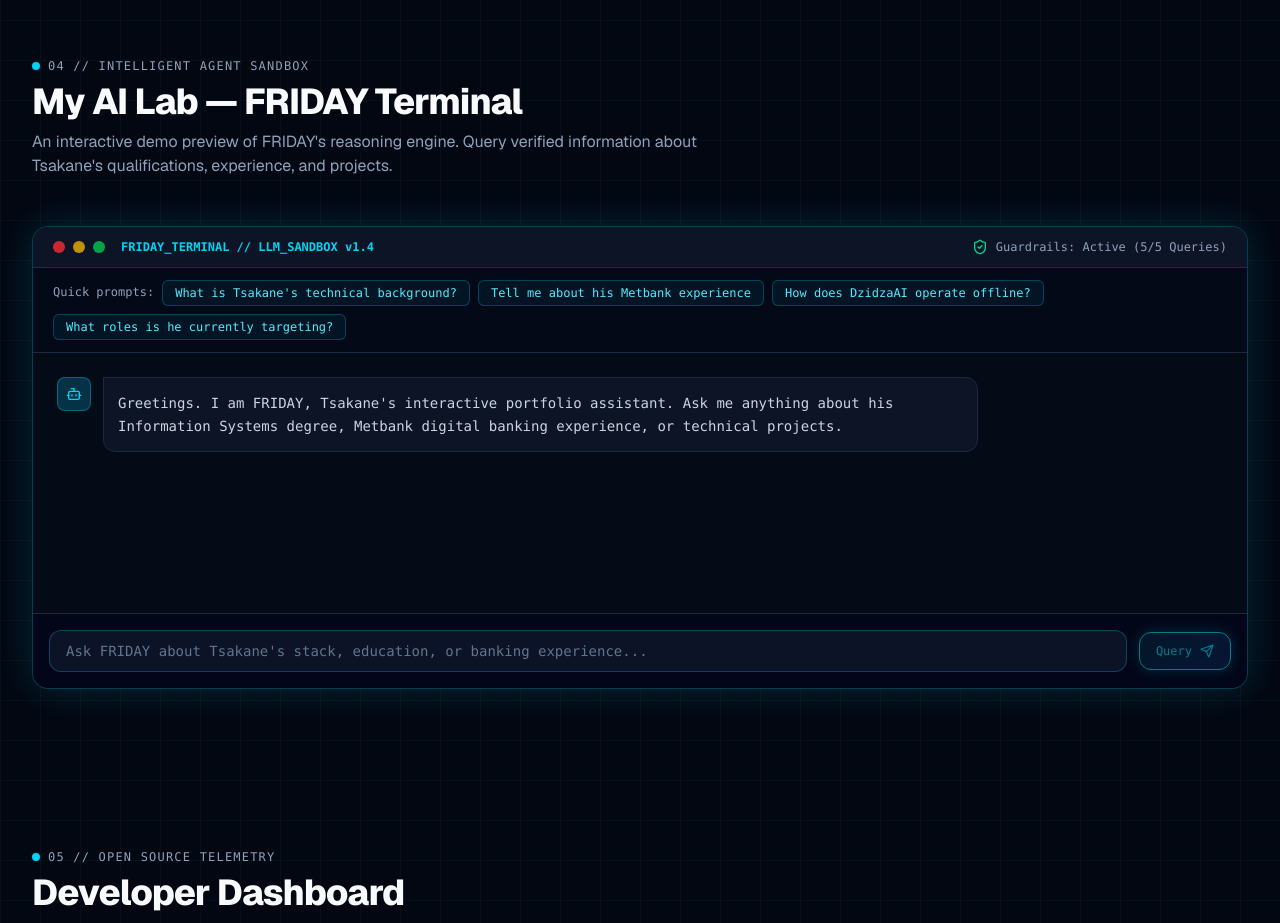
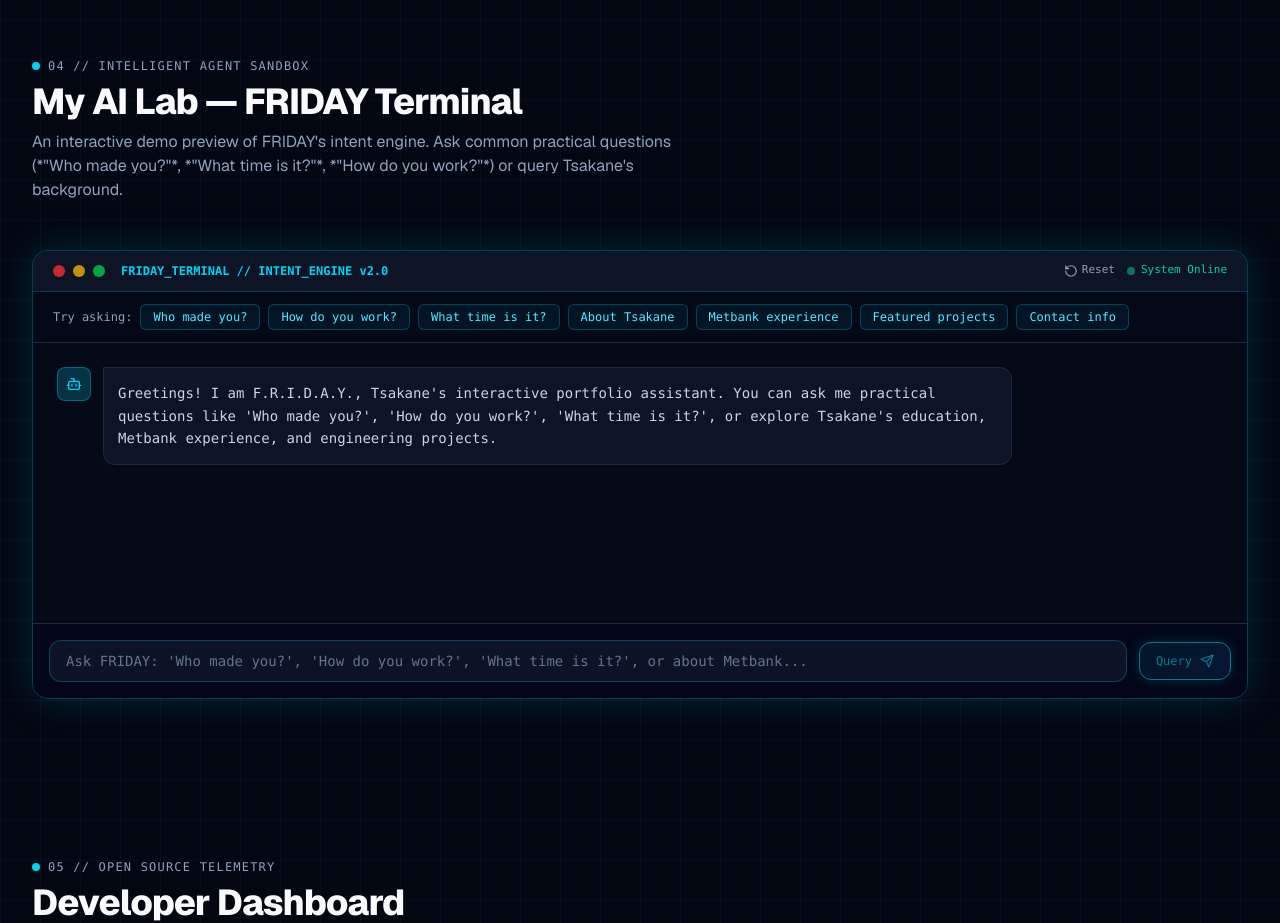
Before and after one commit to Signas-58/portfolio, a Next.js app: page / in a window 1280 px wide. Shown: the part 3740-4663 px from the top of the page. Built offline with nearby package versions, Linux system fonts and the light colour scheme; no server answers.

Commit message:
feat: enhance FRIDAY terminal with natural greetings, dynamic time/date, creator info, and practical FAQ responses

```diff
--- a/src/components/AILab.tsx
+++ b/src/components/AILab.tsx
@@ -9,8 +9,9 @@ import {
   Bot,
   User,
   ShieldCheck,
-  RefreshCw,
-  Cpu
+  RotateCcw,
+  Clock,
+  HelpCircle
 } from 'lucide-react';
 
 interface ChatMessage {
@@ -22,73 +23,271 @@ export default function AILab() {
   const { isRecruiterMode } = useTheme();
 
   const [input, setInput] = useState('');
+  const initialGreeting =
+    "Greetings! I am F.R.I.D.A.Y., Tsakane's interactive portfolio assistant. You can ask me practical questions like 'Who made you?', 'How do you work?', 'What time is it?', or explore Tsakane's education, Metbank experience, and engineering projects.";
+
   const [messages, setMessages] = useState<ChatMessage[]>([
     {
       sender: 'ai',
-      text: "Greetings. I am FRIDAY, Tsakane's interactive portfolio assistant. Ask me anything about his Information Systems degree, Metbank digital banking experience, or technical projects.",
+      text: initialGreeting,
     },
   ]);
   const [isTyping, setIsTyping] = useState(false);
-  const [queriesLeft, setQueriesLeft] = useState(5);
 
   const promptChips = [
-    "What is Tsakane's technical background?",
-    "Tell me about his Metbank experience",
-    "How does DzidzaAI operate offline?",
-    "What roles is he currently targeting?",
+    'Who made you?',
+    'How do you work?',
+    'What time is it?',
+    'About Tsakane',
+    'Metbank experience',
+    'Featured projects',
+    'Contact info',
   ];
 
-  const knowledgeBase: Record<string, string> = {
-    background:
-      "Tsakane holds a BCom Honours in Information Systems from Midlands State University (MSU). His core competencies include IT systems support, SQL data analytics, network troubleshooting, and AI automation.",
-    metbank:
-      "At Metbank, Tsakane worked within Digital Banking & Merchant Services. He supported digital banking channels, point-of-sale (POS) merchant terminals, monitored Kubernetes-managed services, and assisted with incident diagnostics.",
-    dzidza:
-      "DzidzaAI is an offline-first learning platform tailored for primary learners in low-connectivity areas across Zimbabwe. It caches content locally using SQLite/IndexedDB and provides multilingual guidance in English, Shona, and Ndebele.",
-    roles:
-      "Tsakane is actively seeking opportunities as an ICT Graduate Trainee, Systems Support Engineer, Data/BI Analyst, Junior Cybersecurity Analyst, or AI Integration Engineer.",
-    aegis:
-      "aegisBTC is Tsakane's quantitative crypto trading automation system built in Python and MetaTrader 5 (MT5), focusing on automated execution, arbitrage, and strict drawdown risk control.",
-    contact:
-      "You can reach Tsakane directly at tsakane.1578@gmail.com, connect on LinkedIn at https://www.linkedin.com/in/tsakane-sithole-b39276197, or message on Telegram @Mxtaker.",
+  // Practical Answer Resolver
+  const resolveAnswer = (rawInput: string): string => {
+    const clean = rawInput
+      .toLowerCase()
+      .replace(/[?!.,;]/g, '')
+      .trim();
+
+    // 1. Greetings
+    if (
+      clean === 'hi' ||
+      clean === 'hello' ||
+      clean === 'hey' ||
+      clean === 'hi there' ||
+      clean === 'hey there' ||
+      clean === 'hola' ||
+      clean === 'yo' ||
+      clean === 'sup' ||
+      clean.startsWith('good morning') ||
+      clean.startsWith('good afternoon') ||
+      clean.startsWith('good evening') ||
+      clean === 'how are you' ||
+      clean === 'how are u'
+    ) {
+      return "Hello! I am F.R.I.D.A.Y., Tsakane's assistant. Ready to help you explore his Information Systems degree, Metbank banking background, or technical projects like aegisBTC and DzidzaAI. What would you like to know?";
+    }
+
+    // 2. Who/What are you
+    if (
+      clean.includes('who are you') ||
+      clean.includes('what are you') ||
+      clean.includes('who are u') ||
+      clean.includes('what are u') ||
+      clean.includes('who is friday') ||
+      clean.includes('what is friday')
+    ) {
+      return "I am F.R.I.D.A.Y. (Female Replacement Intelligent Digital Assistant Youth), inspired by Tony Stark's autonomous AI interface. Within TSakaneOS, I serve as Tsakane's interactive portfolio navigator, knowledge assistant, and system terminal.";
+    }
+
+    // 3. Who made you / Creator
+    if (
+      clean.includes('who made you') ||
+      clean.includes('who created you') ||
+      clean.includes('who built you') ||
+      clean.includes('who coded you') ||
+      clean.includes('who is your creator') ||
+      clean.includes('who programmed you') ||
+      clean.includes('who owns you')
+    ) {
+      return "I was designed, programmed, and engineered by Tsakane Sithole as part of his research into autonomous voice assistants, speech synthesis, and intelligent automation systems.";
+    }
+
+    // 4. How do you work / How were you made
+    if (
+      clean.includes('how do you work') ||
+      clean.includes('how does it work') ||
+      clean.includes('how were you made') ||
+      clean.includes('how where you made') ||
+      clean.includes('how were u made') ||
+      clean.includes('how are you built') ||
+      clean.includes('how was friday built') ||
+      clean.includes('how are you made')
+    ) {
+      return "The full FRIDAY engine is engineered in Python 3.11 with a modular pipeline:\n1. Audio Capture with Voice Activity Detection (VAD)\n2. Local Speech-to-Text via Whisper\n3. Intent Routing & LLM Reasoning Engine\n4. System Automation Tools (OS commands, scripts, API execution)\n5. Voice Output Synthesis (TTS).\nThis web terminal is a lightweight browser-based simulation demonstrating my intent parsing engine in real time!";
+    }
+
+    // 5. Time & Date
+    if (
+      clean.includes('time') ||
+      clean.includes('what time') ||
+      clean.includes('date') ||
+      clean.includes('what date') ||
+      clean.includes('today') ||
+      clean.includes('what day')
+    ) {
+      const now = new Date();
+      const timeStr = now.toLocaleTimeString([], {
+        hour: '2-digit',
+        minute: '2-digit',
+        second: '2-digit',
+      });
+      const dateStr = now.toLocaleDateString([], {
+        weekday: 'long',
+        year: 'numeric',
+        month: 'long',
+        day: 'numeric',
+      });
+      return `The current local system time is ${timeStr} on ${dateStr}. System telemetry in Harare, Zimbabwe (CAT / UTC+2) is nominal.`;
+    }
+
+    // 6. About Tsakane / About me / Who is Tsakane
+    if (
+      clean.includes('about me') ||
+      clean.includes('about tsakane') ||
+      clean.includes('who is tsakane') ||
+      clean.includes('tell me about tsakane') ||
+      clean.includes('who is he') ||
+      clean.includes('bio') ||
+      clean.includes('background')
+    ) {
+      return "Tsakane Sithole is an Information Systems Honours graduate from Midlands State University (MSU) with enterprise banking experience at Metbank. He specializes in building intelligent systems, voice assistants (FRIDAY), algorithmic crypto trading (aegisBTC), and offline-first educational tools (DzidzaAI).";
+    }
+
+    // 7. Education / Degree / University
+    if (
+      clean.includes('education') ||
+      clean.includes('degree') ||
+      clean.includes('university') ||
+      clean.includes('msu') ||
+      clean.includes('midlands state university') ||
+      clean.includes('honours') ||
+      clean.includes('coursework') ||
+      clean.includes('qualifications')
+    ) {
+      return "Tsakane graduated with a Bachelor of Commerce Honours in Information Systems from Midlands State University (MSU). His core academic domains included Database Systems, Systems Analysis & Design, Information Security & Risk Management, Business Intelligence, and Software Project Management.";
+    }
+
+    // 8. Metbank / Professional Experience
+    if (
+      clean.includes('metbank') ||
+      clean.includes('banking') ||
+      clean.includes('bank') ||
+      clean.includes('work') ||
+      clean.includes('job') ||
+      clean.includes('experience') ||
+      clean.includes('pos') ||
+      clean.includes('merchant') ||
+      clean.includes('kubernetes')
+    ) {
+      return "At Metbank, Tsakane worked within Digital Banking & Merchant Services. His responsibilities included supporting digital channels, POS merchant terminal diagnostics, monitoring Kubernetes-managed services, and ensuring transactional service continuity.";
+    }
+
+    // 9. Projects / What has he built
+    if (
+      clean.includes('project') ||
+      clean.includes('what did he build') ||
+      clean.includes('what has he built') ||
+      clean.includes('portfolio') ||
+      clean.includes('systems')
+    ) {
+      return "Tsakane's featured projects include:\n• FRIDAY: Voice-Activated AI Assistant (Python)\n• aegisBTC: Algorithmic & Crypto Trading Automation (Python & MT5)\n• DzidzaAI: Offline-First Multilingual Primary Learning Platform for Zimbabwe\n• Campus Safety Alert System: Real-Time Incident Reporting (MSU)\n• Banking Operations Analytics Dashboard: Synthetic POS & transaction throughput telemetry.";
+    }
+
+    // 10. aegisBTC / Trading
+    if (
+      clean.includes('aegis') ||
+      clean.includes('trading') ||
+      clean.includes('crypto') ||
+      clean.includes('arbitrage') ||
+      clean.includes('mt5') ||
+      clean.includes('bitcoin') ||
+      clean.includes('btc')
+    ) {
+      return "aegisBTC is Tsakane's quantitative algorithmic trading framework built with Python and MetaTrader 5 (MT5). It automates market order execution, crypto arbitrage, trailing stop-losses, and historical strategy backtesting.";
+    }
+
+    // 11. DzidzaAI
+    if (
+      clean.includes('dzidza') ||
+      clean.includes('offline') ||
+      clean.includes('school') ||
+      clean.includes('primary') ||
+      clean.includes('learning')
+    ) {
+      return "DzidzaAI is an offline-first learning platform tailored for primary learners in low-connectivity areas across Zimbabwe. It caches content locally using SQLite/IndexedDB and provides multilingual guidance in English, Shona, and Ndebele.";
+    }
+
+    // 12. Skills / Tech stack
+    if (
+      clean.includes('skill') ||
+      clean.includes('stack') ||
+      clean.includes('technologies') ||
+      clean.includes('language') ||
+      clean.includes('python') ||
+      clean.includes('sql') ||
+      clean.includes('tools')
+    ) {
+      return "Tsakane's core technical stack includes:\n• Languages: Python, SQL, JavaScript, TypeScript, HTML5/CSS3, Bash\n• Databases: PostgreSQL, MySQL, SQLite, MongoDB\n• Infrastructure: Linux Administration, Kubernetes monitoring, Docker, Git/GitHub\n• Applied Focus: AI Integration, Financial IT Operations, and Data Analytics.";
+    }
+
+    // 13. Contact / Hiring / Email
+    if (
+      clean.includes('contact') ||
+      clean.includes('email') ||
+      clean.includes('reach') ||
+      clean.includes('hire') ||
+      clean.includes('linkedin') ||
+      clean.includes('telegram') ||
+      clean.includes('message')
+    ) {
+      return "You can reach Tsakane directly through:\n• Email: tsakane.1578@gmail.com\n• LinkedIn: linkedin.com/in/tsakane-sithole-b39276197\n• Telegram: @Mxtaker (t.me/Mxtaker)\n• Portfolio: tsakanesithole.co.zw";
+    }
+
+    // 14. Target Roles
+    if (
+      clean.includes('role') ||
+      clean.includes('career') ||
+      clean.includes('target') ||
+      clean.includes('looking for') ||
+      clean.includes('hire')
+    ) {
+      return "Tsakane is actively seeking opportunities as an ICT Graduate Trainee, Systems Support Engineer, Data & BI Analyst, Junior Cybersecurity Analyst, or AI Integration Engineer.";
+    }
+
+    // 15. Help / Commands
+    if (
+      clean.includes('help') ||
+      clean.includes('command') ||
+      clean.includes('menu') ||
+      clean.includes('what can i ask')
+    ) {
+      return "Here are some questions you can ask me:\n• 'Who made you?' or 'How do you work?'\n• 'What time is it?' or 'What is the date?'\n• 'Who is Tsakane?' or 'What is his education?'\n• 'Tell me about his Metbank experience'\n• 'What projects has he built?'\n• 'Tell me about FRIDAY or aegisBTC'\n• 'How can I contact him?'";
+    }
+
+    // Default intelligent fallback
+    return `Regarding "${rawInput}": Tsakane Sithole is an Information Systems honours graduate with digital banking operations experience at Metbank. He specializes in building practical software, AI automation, and secure enterprise IT systems. Try asking 'Who made you?', 'How do you work?', or type 'help' for suggested commands!`;
   };
 
   const handleSend = (questionText?: string) => {
     const textToSend = questionText || input;
-    if (!textToSend.trim() || queriesLeft <= 0 || isTyping) return;
+    if (!textToSend.trim() || isTyping) return;
+
+    // Reset command
+    if (textToSend.trim().toLowerCase() === 'clear' || textToSend.trim().toLowerCase() === 'reset') {
+      setMessages([{ sender: 'ai', text: initialGreeting }]);
+      setInput('');
+      return;
+    }
 
     const userMsg: ChatMessage = { sender: 'user', text: textToSend };
     setMessages((prev) => [...prev, userMsg]);
     setInput('');
     setIsTyping(true);
-    setQueriesLeft((prev) => Math.max(0, prev - 1));
 
-    // Simulate response
+    // Realistic response delay
     setTimeout(() => {
-      const lower = textToSend.toLowerCase();
-      let reply =
-        "Tsakane Sithole is an Information Systems honours graduate with digital banking operations experience at Metbank. He specializes in building practical software, AI automation, and secure enterprise IT systems.";
-
-      if (lower.includes('background') || lower.includes('degree') || lower.includes('university') || lower.includes('msu')) {
-        reply = knowledgeBase.background;
-      } else if (lower.includes('metbank') || lower.includes('banking') || lower.includes('bank') || lower.includes('work')) {
-        reply = knowledgeBase.metbank;
-      } else if (lower.includes('dzidza') || lower.includes('offline') || lower.includes('school')) {
-        reply = knowledgeBase.dzidza;
-      } else if (lower.includes('role') || lower.includes('job') || lower.includes('career') || lower.includes('hire') || lower.includes('target')) {
-        reply = knowledgeBase.roles;
-      } else if (lower.includes('aegis') || lower.includes('trading') || lower.includes('crypto')) {
-        reply = knowledgeBase.aegis;
-      } else if (lower.includes('contact') || lower.includes('email') || lower.includes('reach') || lower.includes('linkedin') || lower.includes('telegram')) {
-        reply = knowledgeBase.contact;
-      } else if (lower.includes('friday') || lower.includes('voice')) {
-        reply =
-          "FRIDAY is Tsakane's voice-activated personal assistant built in Python. It integrates speech recognition, system tool calling, and local LLM pipelines for hands-free workflow automation.";
-      }
-
+      const reply = resolveAnswer(textToSend);
       setMessages((prev) => [...prev, { sender: 'ai', text: reply }]);
       setIsTyping(false);
-    }, 700);
+    }, 450);
+  };
+
+  const handleReset = () => {
+    setMessages([{ sender: 'ai', text: initialGreeting }]);
+    setInput('');
   };
 
   return (
@@ -109,7 +308,7 @@ export default function AILab() {
             isRecruiterMode ? 'text-slate-600' : 'text-slate-400'
           }`}
         >
-          An interactive demo preview of FRIDAY's reasoning engine. Query verified information about Tsakane's qualifications, experience, and projects.
+          An interactive demo preview of FRIDAY's intent engine. Ask common practical questions (*&quot;Who made you?&quot;*, *&quot;What time is it?&quot;*, *&quot;How do you work?&quot;*) or query Tsakane&apos;s background.
         </p>
       </div>
 
@@ -133,31 +332,42 @@ export default function AILab() {
             <span className="w-3 h-3 rounded-full bg-yellow-500/80" />
             <span className="w-3 h-3 rounded-full bg-green-500/80" />
             <span className="ml-2 font-semibold">
-              FRIDAY_TERMINAL // LLM_SANDBOX v1.4
+              FRIDAY_TERMINAL // INTENT_ENGINE v2.0
             </span>
           </div>
-          <div className="flex items-center gap-2">
-            <ShieldCheck className="w-4 h-4 text-emerald-400" />
-            <span className="text-slate-400">Guardrails: Active ({queriesLeft}/5 Queries)</span>
+
+          <div className="flex items-center gap-3">
+            <button
+              onClick={handleReset}
+              className="flex items-center gap-1 text-[11px] text-slate-400 hover:text-cyan-400 transition-colors"
+              title="Reset Terminal Session"
+            >
+              <RotateCcw className="w-3.5 h-3.5" />
+              <span>Reset</span>
+            </button>
+            <div className="flex items-center gap-1.5 text-emerald-400">
+              <span className="w-2 h-2 rounded-full bg-emerald-400 animate-pulse" />
+              <span className="text-[11px]">System Online</span>
+            </div>
           </div>
         </div>
 
-        {/* Suggested Prompt Chips */}
+        {/* Suggested Practical Prompt Chips */}
         <div
-          className={`px-5 py-3 border-b flex flex-wrap gap-2 text-xs font-mono ${
+          className={`px-5 py-3 border-b flex flex-wrap items-center gap-2 text-xs font-mono ${
             isRecruiterMode ? 'bg-slate-50 border-slate-200' : 'bg-slate-950/40 border-slate-800'
           }`}
         >
-          <span className="text-slate-400 py-1">Quick prompts:</span>
+          <span className="text-slate-400 py-1">Try asking:</span>
           {promptChips.map((chip, i) => (
             <button
               key={i}
               onClick={() => handleSend(chip)}
-              disabled={queriesLeft <= 0 || isTyping}
-              className={`px-3 py-1 rounded-md border transition-colors ${
+              disabled={isTyping}
+              className={`px-3 py-1 rounded-md border transition-all ${
                 isRecruiterMode
                   ? 'bg-white border-slate-300 text-slate-700 hover:border-blue-500 hover:text-blue-600'
-                  : 'bg-cyan-950/30 border-cyan-500/30 text-cyan-300 hover:border-cyan-400 hover:bg-cyan-900/40'
+                  : 'bg-cyan-950/30 border-cyan-500/30 text-cyan-300 hover:border-cyan-400 hover:bg-cyan-900/40 hover:shadow-[0_0_10px_rgba(0,243,255,0.2)]'
               }`}
             >
               {chip}
@@ -166,7 +376,7 @@ export default function AILab() {
         </div>
 
         {/* Chat History Log */}
-        <div className="p-5 sm:p-6 min-h-[260px] max-h-[420px] overflow-y-auto space-y-4">
+        <div className="p-5 sm:p-6 min-h-[280px] max-h-[460px] overflow-y-auto space-y-4">
           {messages.map((msg, index) => (
             <div
               key={index}
@@ -186,7 +396,7 @@ export default function AILab() {
                 </div>
               )}
               <div
-                className={`max-w-[85%] sm:max-w-[75%] p-3.5 rounded-xl text-xs sm:text-sm leading-relaxed ${
+                className={`max-w-[85%] sm:max-w-[78%] p-3.5 rounded-xl text-xs sm:text-sm leading-relaxed whitespace-pre-line ${
                   msg.sender === 'user'
                     ? isRecruiterMode
                       ? 'bg-blue-600 text-white rounded-tr-none'
@@ -218,7 +428,7 @@ export default function AILab() {
                 <Bot className="w-4 h-4 animate-spin" />
               </div>
               <div className="px-4 py-2 rounded-xl bg-slate-900/80 border border-slate-800 text-xs font-mono text-cyan-400 flex items-center gap-1.5">
-                <span>FRIDAY is analyzing query context</span>
+                <span>FRIDAY is processing query</span>
                 <span className="animate-pulse">...</span>
               </div>
             </div>
@@ -237,12 +447,8 @@ export default function AILab() {
               value={input}
               onChange={(e) => setInput(e.target.value)}
               onKeyDown={(e) => e.key === 'Enter' && handleSend()}
-              placeholder={
-                queriesLeft > 0
-                  ? "Ask FRIDAY about Tsakane's stack, education, or banking experience..."
-                  : "Session query limit reached (5/5). Reload to restart."
-              }
-              disabled={queriesLeft <= 0 || isTyping}
+              placeholder="Ask FRIDAY: 'Who made you?', 'How do you work?', 'What time is it?', or about Metbank..."
+              disabled={isTyping}
               className={`w-full px-4 py-2.5 rounded-xl text-xs sm:text-sm font-mono border focus:outline-none transition-colors ${
                 isRecruiterMode
                   ? 'bg-slate-50 border-slate-300 focus:border-blue-600 text-slate-900'
@@ -253,7 +459,7 @@ export default function AILab() {
 
           <button
             onClick={() => handleSend()}
-            disabled={!input.trim() || queriesLeft <= 0 || isTyping}
+            disabled={!input.trim() || isTyping}
             className={`px-4 py-2.5 rounded-xl text-xs font-mono font-medium flex items-center gap-2 transition-all ${
               isRecruiterMode
                 ? 'bg-blue-600 hover:bg-blue-700 disabled:bg-slate-300 text-white'
```
